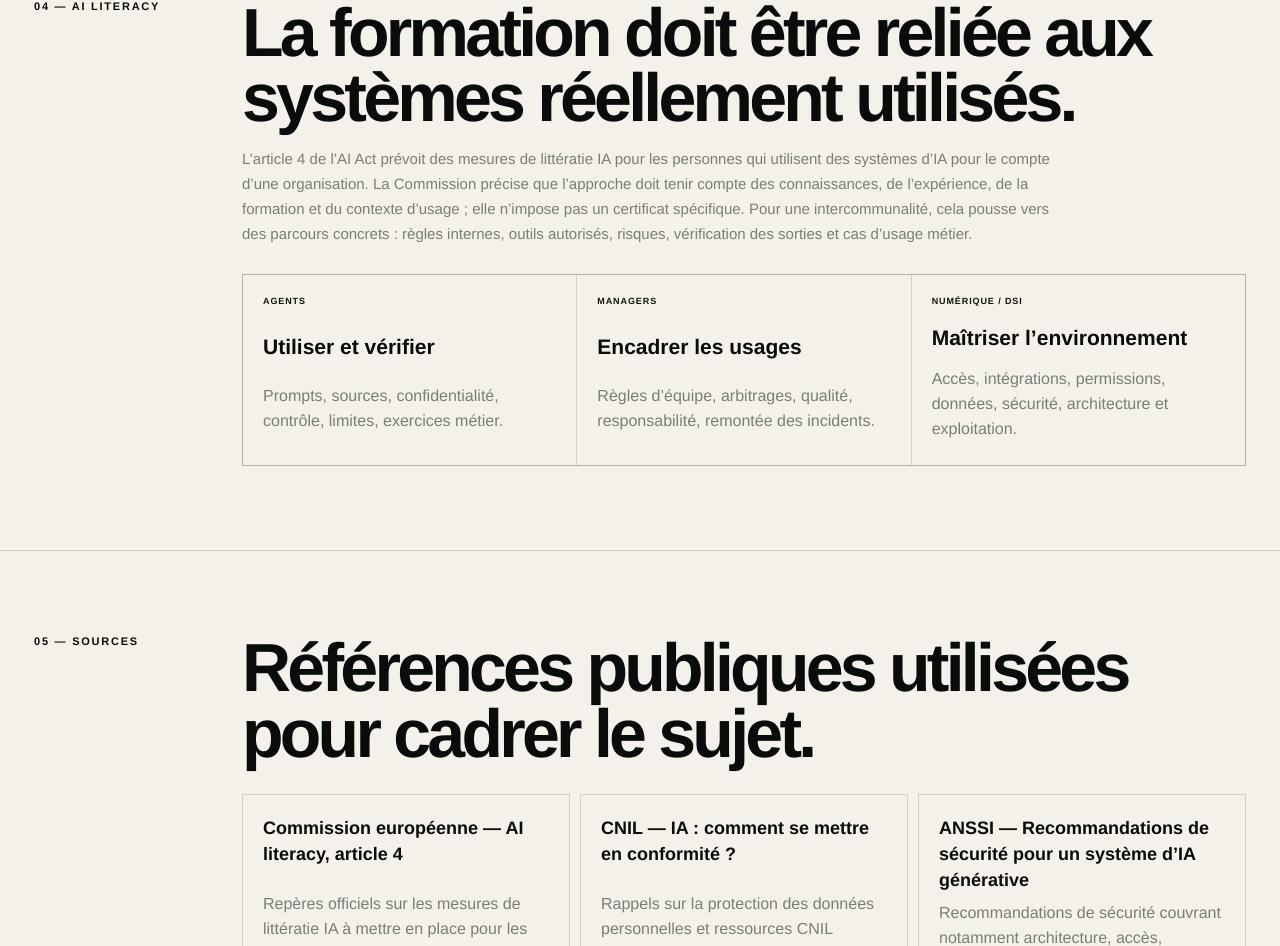
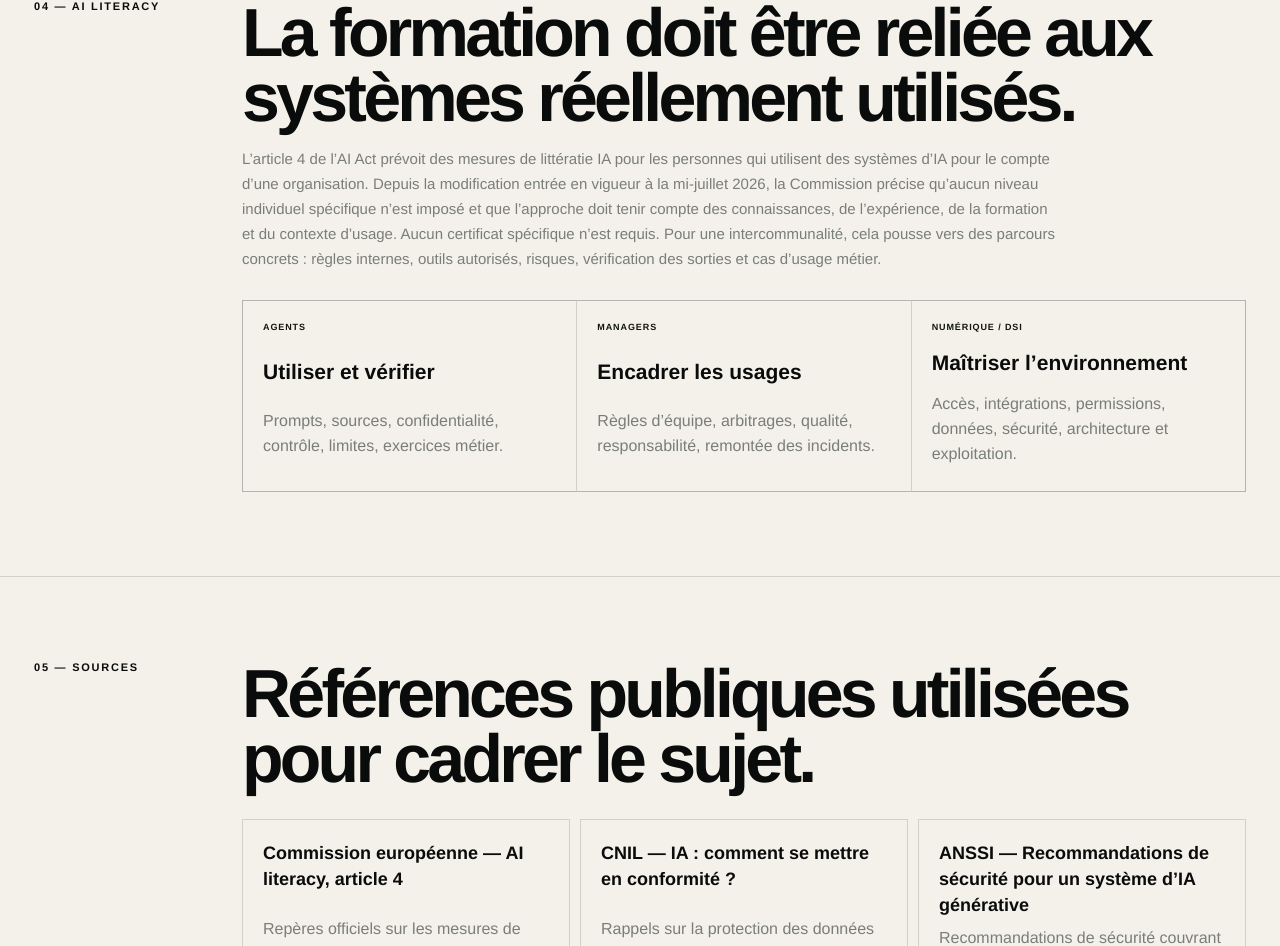
Before and after one commit to aristote-app/Autonomia-MCP, a Next.js app in the folder site/: page /territoires/ia-agents-collectivite in a window 1280 px wide. Shown: the part 4049-4995 px from the top of the page. Built offline with nearby package versions, Linux system fonts and the light colour scheme; no server answers.

Commit message:
docs(site): update AI literacy wording for 2026

```diff
--- a/site/app/territoires/ia-agents-collectivite/page.js
+++ b/site/app/territoires/ia-agents-collectivite/page.js
@@ -174,9 +174,10 @@ export default function TerritoryAgentsAIPage() {
           <h2>La formation doit être reliée aux systèmes réellement utilisés.</h2>
           <p className="territoryInsightLead">
             L’article 4 de l’AI Act prévoit des mesures de littératie IA pour les personnes qui utilisent
-            des systèmes d’IA pour le compte d’une organisation. La Commission précise que l’approche doit
-            tenir compte des connaissances, de l’expérience, de la formation et du contexte d’usage ; elle
-            n’impose pas un certificat spécifique. Pour une intercommunalité, cela pousse vers des parcours
+            des systèmes d’IA pour le compte d’une organisation. Depuis la modification entrée en vigueur
+            à la mi-juillet 2026, la Commission précise qu’aucun niveau individuel spécifique n’est imposé
+            et que l’approche doit tenir compte des connaissances, de l’expérience, de la formation et du
+            contexte d’usage. Aucun certificat spécifique n’est requis. Pour une intercommunalité, cela pousse vers des parcours
             concrets : règles internes, outils autorisés, risques, vérification des sorties et cas d’usage métier.
           </p>
           <div className="territoryDecisionGrid">
```
